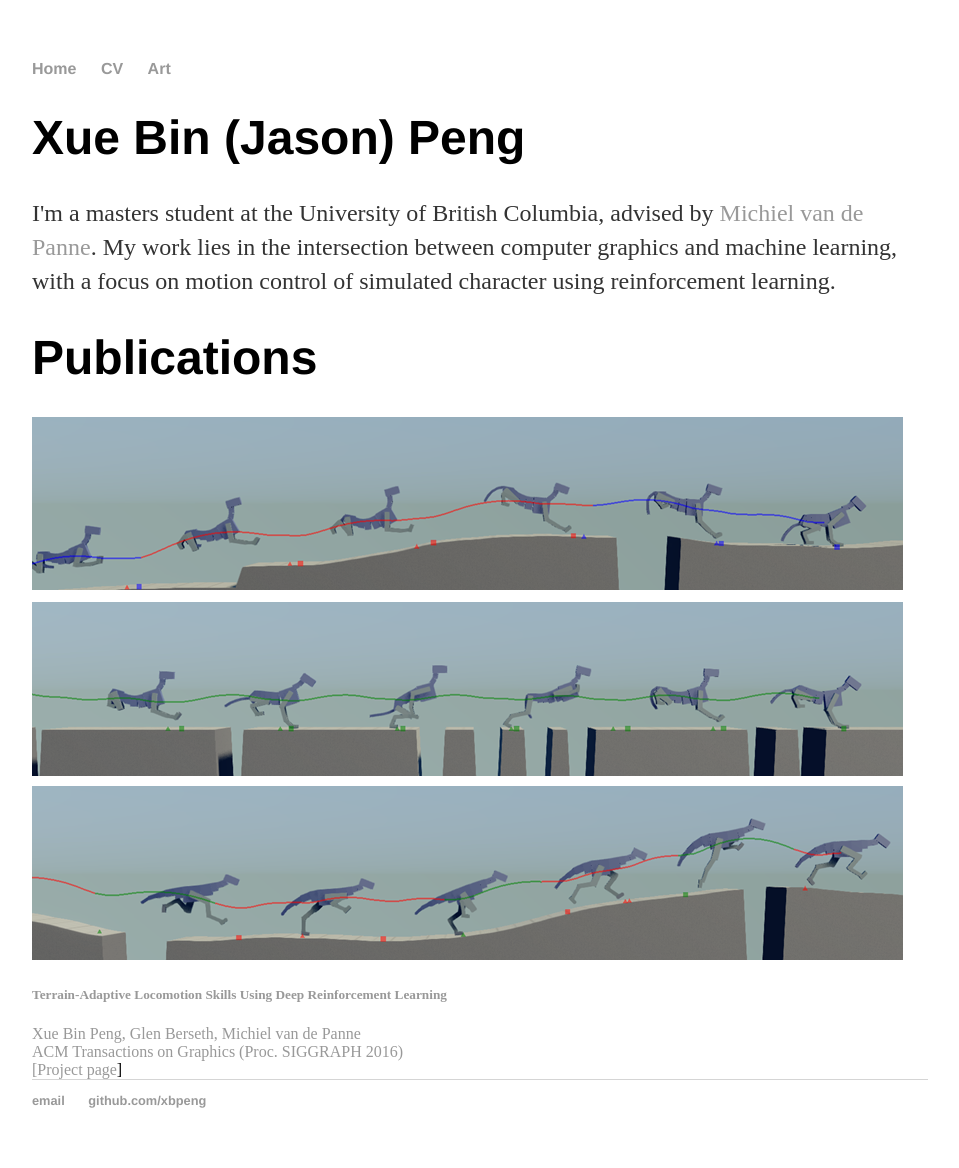
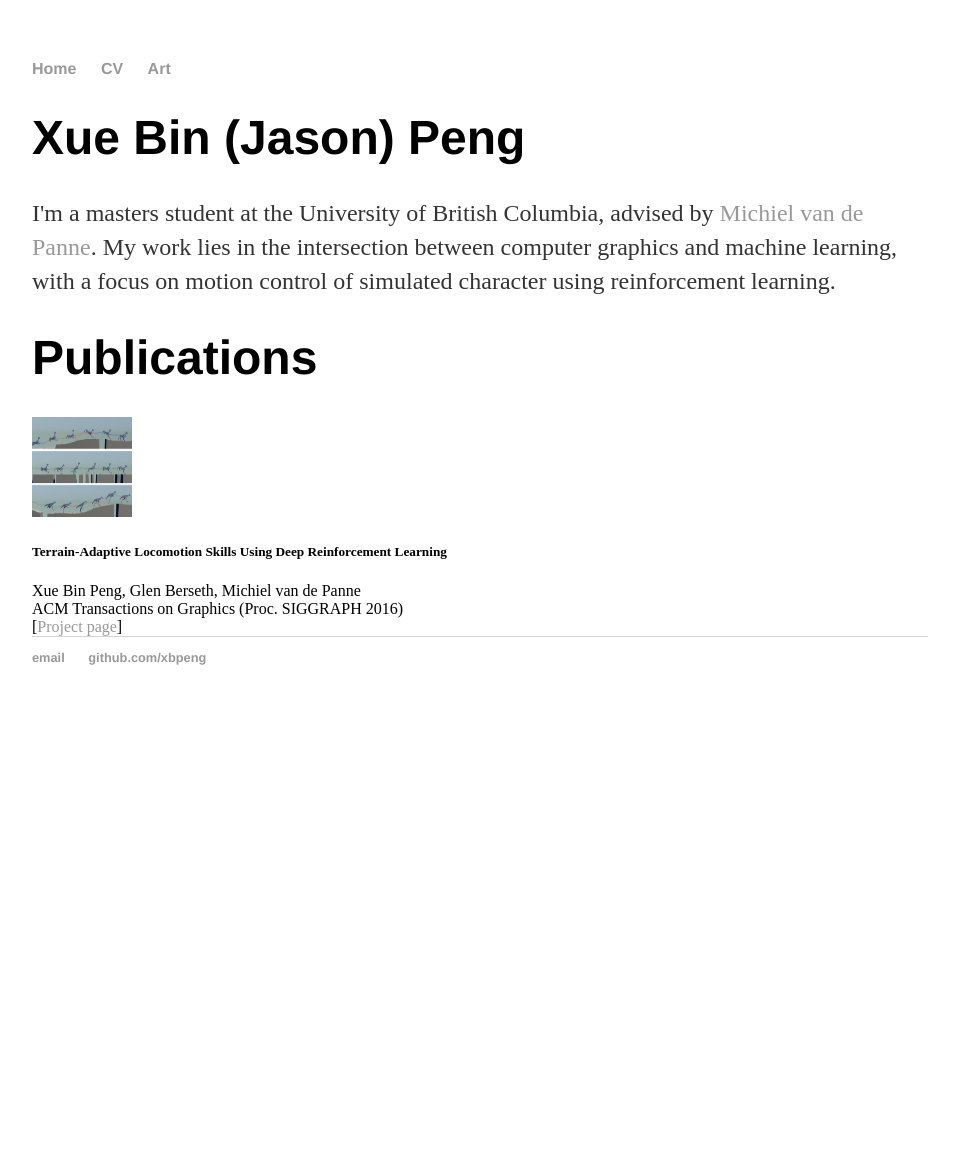
Before and after one commit to xbpeng/xbpeng.github.io, a Jekyll site: the page built from index.html, in a window 1280 px wide. Shown: the whole page, without its empty margins (160-1119 px from the left). Built offline with Jekyll 4.4.1, drawn with Linux system fonts in a browser that asks for light colours; after the commit the page ends 900 px from its top, so only the background shows below that.

Commit message:
Update index.html
resizing image

```diff
--- a/index.html
+++ b/index.html
@@ -10,7 +10,7 @@ title: Xue Bin (Jason) Peng
 
 	<div class="row add-bottom">
         <div class="three columns">
-            <a href="https://www.cs.ubc.ca/~van/papers/2016-TOG-deepRL/index.html"><img src="images/papers/2016-TOG-deepRL.png"  alt="" />
+            <a href="https://www.cs.ubc.ca/~van/papers/2016-TOG-deepRL/index.html"><img src="images/papers/2016-TOG-deepRL.png"  width="100" height="100" alt="" /></a>
         </div>
         <div class="nine columns">
             <h5> Terrain-Adaptive Locomotion Skills Using Deep Reinforcement Learning </h5>
```
